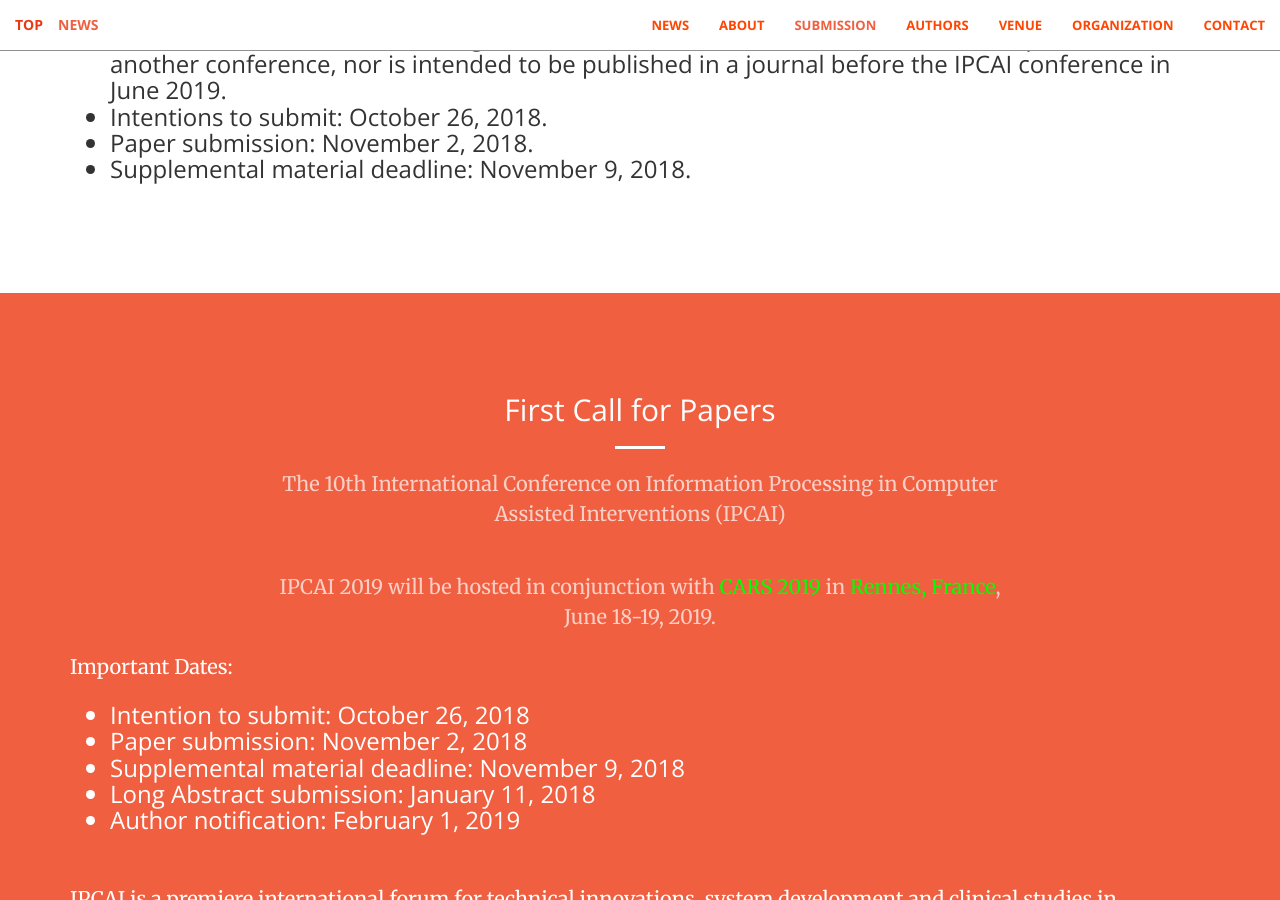
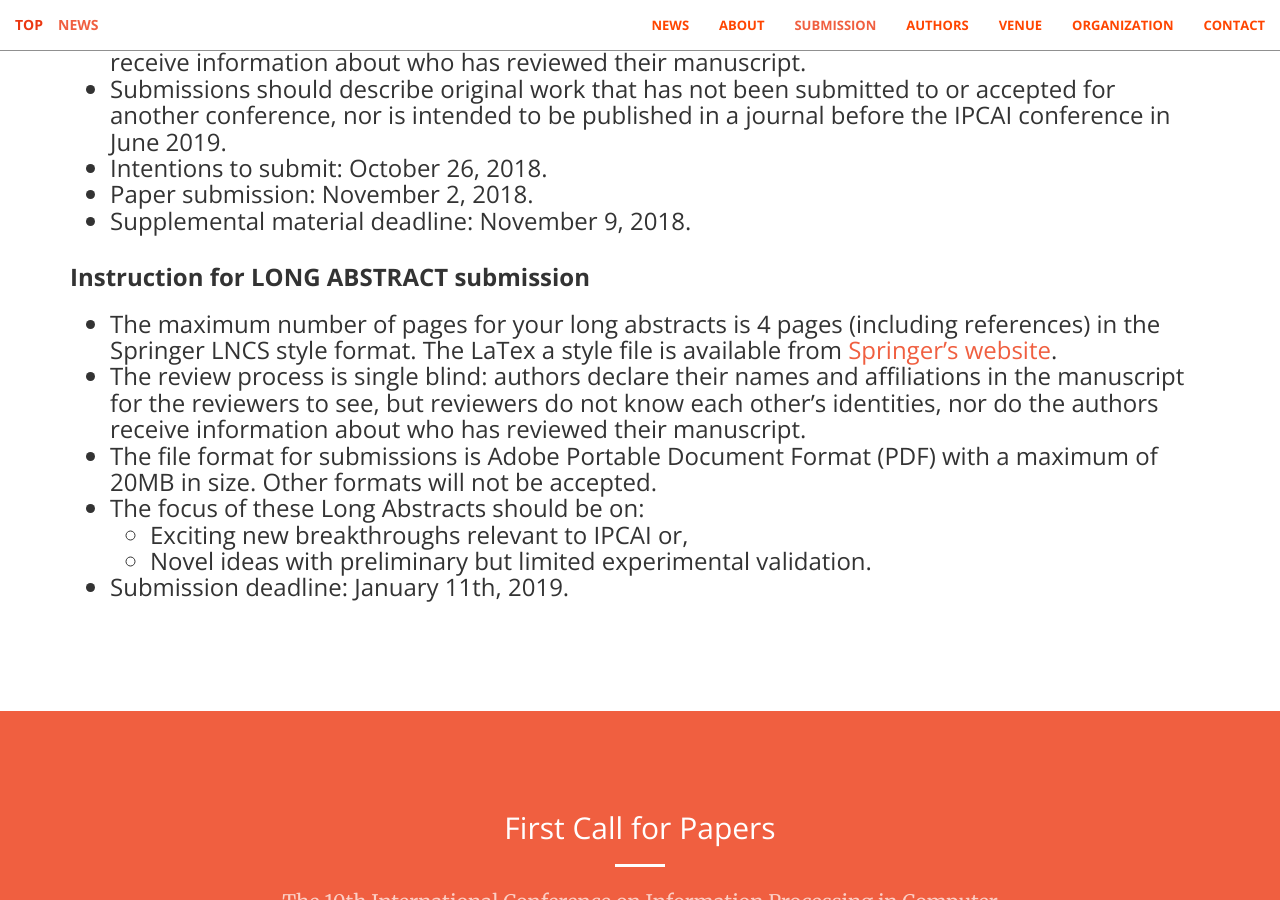
Before and after one commit to ipcai2021/ipcai2021.github.io, a Jekyll site: the page built from index.html, in a window 1280 px wide and 900 px high, scrolled down 3396 px. Built offline with Jekyll 4.4.1, drawn with Linux system fonts in a browser that asks for light colours; some of the changed text lies outside the part shown.

Commit message:
submission updated with instruction for LONG ABSTRACT.
NEWS updated accordingly.

fixed an extra { in front.html

```diff
--- a/_includes/news.html
+++ b/_includes/news.html
@@ -25,6 +25,9 @@
                     <dl>
                         <dt>September 22, 2018:</dt> <dd>First Call for Papers (CFP) announced.  Details <a class="page-scroll" href="#CFP">HERE</a>.</dd>
                     </dl>
+                    <dl>
+                        <dt>September 24, 2018:</dt> <dd>Submission instruction for <b>long abstract</b> announced. Details <a class="page-scroll" href="#submission">HERE</a>.</dd>
+                    </dl>
                 </h4>
             </div>
         </div>
--- a/_includes/submission.html
+++ b/_includes/submission.html
@@ -62,4 +62,41 @@
             </div>
         </div>
     </div>
+
+    <div class="container">
+        <div class="row">
+            <div class="col-lg-12">
+                <h3>
+                    <b>Instruction for LONG ABSTRACT submission</b>
+                </h3>
+                <h3>
+                    <ul>
+                        <li>
+                            The maximum number of pages for your long abstracts is 4 pages (including references) in the Springer LNCS style format. The LaTex a style file is available from <a href="ftp://ftp.springernature.com/cs-proceeding/llncs/llncs2e.zip">Springer’s website</a>.
+                        </li>
+                        <li>
+                            The review process is single blind: authors declare their names and affiliations in the manuscript for the reviewers to see, but reviewers do not know each other’s identities, nor do the authors receive information about who has reviewed their manuscript.
+                        </li>
+                        <li>
+                            The file format for submissions is Adobe Portable Document Format (PDF) with a maximum of 20MB in size. Other formats will not be accepted.
+                        </li>
+                        <li>
+                            The focus of these Long Abstracts should be on:
+                            <ul>
+                                <li>
+                                    Exciting new breakthroughs relevant to IPCAI or,
+                                </li>
+                                <li>
+                                    Novel ideas with preliminary but limited experimental validation.
+                                </li>
+                            </ul>
+                        </li>
+                        <li>
+                            Submission deadline: January 11th, 2019.
+                        </li>
+                    </ul>
+                </h3>
+            </div>
+        </div>
+    </div>
 </section>
--- a/_layouts/front.html
+++ b/_layouts/front.html
@@ -3,7 +3,7 @@
 
 {% include head.html %}
 
-<body id="page-top">{
+<body id="page-top">
   {% include nav.html %}
   {% include header.html %}
   {% include news.html %}
```
